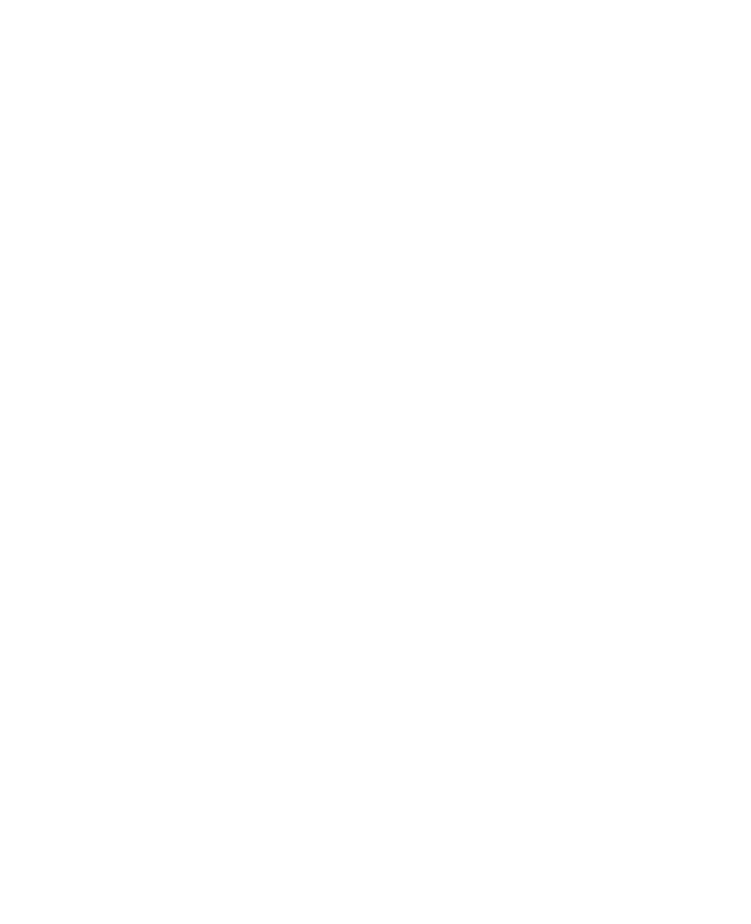
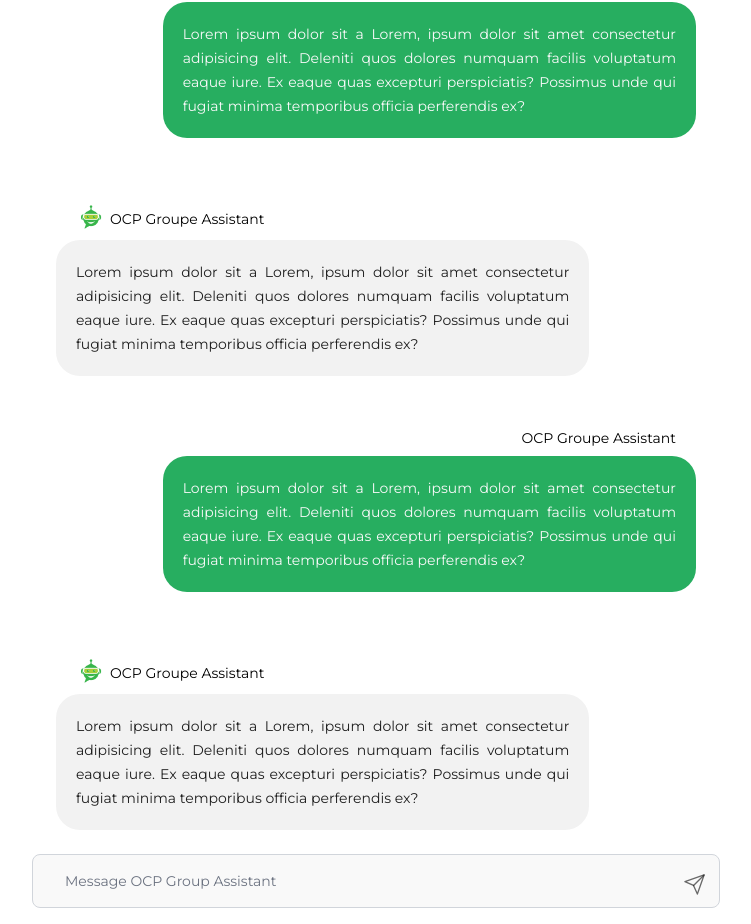
Before and after one commit to BENHIMA-Mohamed-Amine/OCP_FAQ_Assistant, a React (Vite) app in the folder front-end/: page / in a window 1280 px wide. Shown: the part 150-1074 px from the top of the page, without its empty margins (364-1115 px from the left). Before the commit the page ends 800 px from the top, so only its background shows below. Built offline with nearby package versions, Linux system fonts and the light colour scheme.

Commit message:
build the assistant page

```diff
--- /dev/null
+++ b/front-end/src/components/AIMessage.jsx
@@ -0,0 +1,6 @@
+import React from "react";
+import { Message } from "./Message";
+
+export const AIMessage = () => {
+  return <Message messageFor="ai" />;
+};
--- a/front-end/src/components/Chat.jsx
+++ b/front-end/src/components/Chat.jsx
@@ -1,6 +1,34 @@
 import React from "react";
-import { Link } from "react-router-dom";
+import { MessageContainer } from "./MessageContainer";
 
 export const Chat = () => {
-  return <div className=""></div>;
+  return (
+    <div className=" w-5/6 md:w-4/6 mx-auto p-4 flex flex-col justify-between h-[calc(100%-80px)]">
+      <div className="flex-1">
+        <MessageContainer />
+        <MessageContainer />
+      </div>
+      <div>
+        <div className="relative">
+          <input
+            type="text"
+            id="search"
+            className="text-wrap block w-full p-4 ps-8 text-sm text-main border border-gray-300 rounded-lg bg-[#F9F9F9] focus:ring-[hsl(0,0%,90%)] focus:border-[hsl(0,0%,90%)] focus:outline-none"
+            placeholder="Message OCP Group Assistant"
+            required
+          />
+          <button
+            type="submit"
+            className="flex justify-center items-center pt-[2px] pr-[1px] absolute end-2.5 bottom-2.5 hover:bg-[hsl(0,0%,90%)] focus:outline-none rounded-lg h-[30px] w-[30px]"
+          >
+            <img
+              src="./src/assets/send.svg"
+              alt="send message"
+              className="w-[23px] h-[23px]"
+            />
+          </button>
+        </div>
+      </div>
+    </div>
+  );
 };
--- /dev/null
+++ b/front-end/src/components/HumanMessage.jsx
@@ -0,0 +1,6 @@
+import React from "react";
+import { Message } from "./Message";
+
+export const HumanMessage = () => {
+  return <Message messageFor="human" />;
+};
--- /dev/null
+++ b/front-end/src/components/Message.jsx
@@ -0,0 +1,37 @@
+import React from "react";
+
+export const Message = (props) => {
+  const { messageFor } = props;
+  const bgColor =
+    messageFor === "ai" ? "bg-[hsl(0,0%,95%)]" : "bg-custom-green";
+  const textColor = messageFor === "ai" ? "text-main" : "text-[#f9f9f9]";
+  const justifyContent = messageFor === "ai" ? "justify-start" : "justify-end";
+  return (
+    <div className="flex flex-col p-6">
+      <div
+        className={`flex ${justifyContent} space-x-1 items-center px-5 pb-2`}
+      >
+        {messageFor === "ai" && (
+          <img
+            src="./src/assets/ocp_ai_assistant_logo.png"
+            alt="assistant logo"
+            className="w-[30px] h-[30px]"
+          />
+        )}
+        <h4 className="text-sm pt-[4px]">OCP Groupe Assistant</h4>
+      </div>
+      <div className={`flex ${justifyContent}`}>
+        <div className="w-5/6">
+          <p
+            className={`text-sm ${textColor} ${bgColor} leading-6 text-justify w-fit p-5 rounded-3xl`}
+          >
+            Lorem ipsum dolor sit a Lorem, ipsum dolor sit amet consectetur
+            adipisicing elit. Deleniti quos dolores numquam facilis voluptatum
+            eaque iure. Ex eaque quas excepturi perspiciatis? Possimus unde qui
+            fugiat minima temporibus officia perferendis ex?
+          </p>
+        </div>
+      </div>
+    </div>
+  );
+};
--- /dev/null
+++ b/front-end/src/components/MessageContainer.jsx
@@ -0,0 +1,12 @@
+import React from "react";
+import { HumanMessage } from "./HumanMessage";
+import { AIMessage } from "./AIMessage";
+
+export const MessageContainer = () => {
+  return (
+    <div className="flex flex-col gap-4">
+      <HumanMessage />
+      <AIMessage />
+    </div>
+  );
+};
--- a/front-end/src/components/NavBar.jsx
+++ b/front-end/src/components/NavBar.jsx
@@ -8,15 +8,19 @@
     currentPage === page ? "text-custom-green" : "text-main";
 
   return (
-    <nav className="flex items-center justify-between px-3 py-[17px] text-sm">
+    <nav className="flex items-center justify-between px-3 py-[17px] text-sm h-[80px]">
       <div className="flex items-center space-x-1">
         {!isSidebarOpen && (
+          <>
+            <button className="flex justify-center items-center hover:bg-[hsl(0,0%,90%)] focus:outline-none rounded-md h-[30px] w-[30px]">
               <img
                 src="./src/assets/sidebar.svg"
                 alt="hide side bar"
                 className="hover:cursor-pointer x-[20px] h-[20px]"
                 onClick={toggleSidebar}
               />
+            </button>
+          </>
         )}
         <Link to="/">
           <img
--- a/front-end/src/components/SideBar.jsx
+++ b/front-end/src/components/SideBar.jsx
@@ -49,19 +49,23 @@
   };
 
   return (
-    <div className="bg-[#F6F6F6] h-full sidebar">
-      <div className="flex justify-between px-3 py-7">
+    <div className="bg-[#F9F9F9] h-dvh overflow-auto sidebar">
+      <div className="flex items-center justify-between h-[80px] px-3 py-7">
+        <button className="flex justify-center items-center hover:bg-[hsl(0,0%,90%)] focus:outline-none rounded-md h-[30px] w-[30px]">
           <img
             src="./src/assets/sidebar.svg"
             alt="hide side bar"
             className="hover:cursor-pointer x-[20px] h-[20px]"
             onClick={props.toggleSidebar}
           />
+        </button>
+        <button className="flex justify-center items-center hover:bg-[hsl(0,0%,90%)] focus:outline-none rounded-md h-[30px] w-[30px]">
           <img
             src="./src/assets/edit.svg"
             alt="new conversation"
             className="hover:cursor-pointer x-[20px] h-[20px]"
           />
+        </button>
       </div>
       {isDataLoaded && (
         <div className="p-3">
@@ -71,7 +75,9 @@
               className="conv-title mb-3 h-9 hover:bg-[hsl(0,0%,90%)] rounded-md p-[8px]"
             >
               {!isEditTitleClicked ? (
-                <span className="conv-text text-sm text-main">{title}</span>
+                <span className="conv-text text-sm text-main overflow-hidden">
+                  {title}
+                </span>
               ) : (
                 <input
                   type="text"
@@ -115,7 +121,7 @@
         </div>
       )}
       {!isDataLoaded && (
-        <div className="flex items-start justify-center h-screen">
+        <div className="flex items-start justify-center">
           <div
             role="status"
             className="flex flex-col items-center justify-center mt-16"
--- a/front-end/src/index.css
+++ b/front-end/src/index.css
@@ -7,14 +7,13 @@
   font-optical-sizing: auto;
   font-weight: 400;
   font-style: normal;
-  margin: 0;
-  padding: 0;
 }
 
 html,
 body,
 #root {
-  height: 100%;
+  margin: 0;
+  padding: 0;
   margin: 0;
 }
 
--- a/front-end/src/pages/Home.jsx
+++ b/front-end/src/pages/Home.jsx
@@ -41,9 +41,9 @@
   }, [isSidebarOpen]);
 
   return (
-    <div className="layout h-dvh">
+    <div className="layout min-h-dvh">
       {isSidebarOpen && <SideBar toggleSidebar={toggleSidebar} />}
-      <div className={`flex-1 h-full transition-all duration-300 main`}>
+      <div className="flex-1 main">
         <NavBar
           role="admin"
           currentPage="assistant"
```
Also changed, not shown: front-end/src/assets/send.svg (added). Lines whose indentation alone changed are shown as unchanged.
